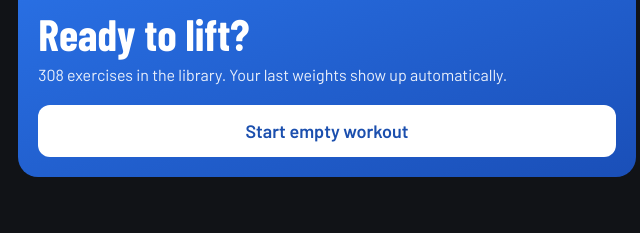
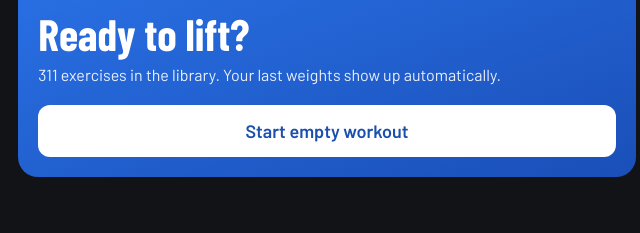
Before and after one commit to akukran/liftlog, a plain HTML site: page index.html in a window 1280 px wide. Shown: the part 258-491 px from the top of the page, 313-953 px from the left. Drawn offline with nearby package versions, Linux system fonts and the light colour scheme.

Commit message:
Add new exercises and update standards in index.html

```diff
--- a/index.html
+++ b/index.html
@@ -124,8 +124,8 @@ textarea{width:100%;min-height:200px;border-radius:12px;border:1px solid var(--l
 <script>
 {
 const RAW={
-Chest:"Barbell Bench Press|B;Incline Barbell Bench Press|B;Decline Barbell Bench Press|B;Close-Grip Bench Press|B;Paused Bench Press|B;Spoto Press|B;Floor Press|B;Landmine Chest Press|B;Dumbbell Bench Press|D;Incline Dumbbell Press|D;Decline Dumbbell Press|D;Dumbbell Fly|D;Incline Dumbbell Fly|D;Dumbbell Pullover|D;Squeeze Press|D;Machine Chest Press|M;Incline Machine Chest Press|M;Hammer Strength Chest Press|P;Pec Deck|M;Smith Machine Bench Press|S;Smith Machine Incline Press|S;Cable Fly|C;Low-to-High Cable Fly|C;High-to-Low Cable Fly|C;Single-Arm Cable Fly|C;Cable Chest Press|C;Push-Up|W;Weighted Push-Up|W;Deficit Push-Up|W;Chest Dip|W;Weighted Chest Dip|W;Plate-Loaded Chest Press|P;Plate-Loaded Incline Press|P;Plate-Loaded Decline Press|P;Plate-Loaded Wide Chest Press|P;Plate-Loaded Iso-Lateral Chest Press|P;Plate-Loaded Seated Dip|P",
-Back:"Deadlift|B;Barbell Row|B;Pendlay Row|B;Yates Row|B;Seal Row|B;T-Bar Row|B;Meadows Row|B;Rack Pull|B;Good Morning|B;Dumbbell Row|D;Chest-Supported Dumbbell Row|D;Kroc Row|D;Renegade Row|D;Pull-Up|W;Weighted Pull-Up|W;Chin-Up|W;Weighted Chin-Up|W;Neutral-Grip Pull-Up|W;Inverted Row|W;Back Extension|W;Weighted Back Extension|W;Superman Hold|W;Assisted Pull-Up|M;Lat Pulldown|C;Wide-Grip Lat Pulldown|C;Close-Grip Lat Pulldown|C;Neutral-Grip Lat Pulldown|C;Single-Arm Lat Pulldown|C;Straight-Arm Pulldown|C;Cable Pullover|C;Seated Cable Row|C;Wide-Grip Cable Row|C;Single-Arm Cable Row|C;Machine Row|M;Chest-Supported Machine Row|M;Hammer Strength Row|P;Machine Lat Pulldown|M;Plate-Loaded Lat Pulldown|P;Plate-Loaded High Row|P;Plate-Loaded Low Row|P;Plate-Loaded Iso-Lateral Row|P;Plate-Loaded Chest-Supported T-Bar Row|P;Plate-Loaded Pullover|P;Plate-Loaded Pull-Over Row|P;Plate-Loaded Back Extension|P",
+Chest:"Barbell Bench Press|B;Incline Barbell Bench Press|B;Decline Barbell Bench Press|B;Close-Grip Bench Press|B;Paused Bench Press|B;Spoto Press|B;Floor Press|B;Landmine Chest Press|B;Dumbbell Bench Press|D;Incline Dumbbell Press|D;Decline Dumbbell Press|D;Dumbbell Fly|D;Incline Dumbbell Fly|D;Dumbbell Pullover|D;Squeeze Press|D;Machine Chest Press|M;Incline Machine Chest Press|M;Hammer Strength Chest Press|P;Pec Deck|M;Machine Chest Fly|M;Smith Machine Bench Press|S;Smith Machine Incline Press|S;Cable Fly|C;Low-to-High Cable Fly|C;High-to-Low Cable Fly|C;Single-Arm Cable Fly|C;Cable Chest Press|C;Push-Up|W;Weighted Push-Up|W;Deficit Push-Up|W;Chest Dip|W;Weighted Chest Dip|W;Plate-Loaded Chest Press|P;Plate-Loaded Incline Press|P;Plate-Loaded Decline Press|P;Plate-Loaded Wide Chest Press|P;Plate-Loaded Iso-Lateral Chest Press|P;Plate-Loaded Seated Dip|P",
+Back:"Deadlift|B;Barbell Row|B;Pendlay Row|B;Yates Row|B;Seal Row|B;T-Bar Row|B;Meadows Row|B;Rack Pull|B;Good Morning|B;Dumbbell Row|D;Chest-Supported Dumbbell Row|D;Kroc Row|D;Renegade Row|D;Pull-Up|W;Weighted Pull-Up|W;Chin-Up|W;Weighted Chin-Up|W;Neutral-Grip Pull-Up|W;Inverted Row|W;Back Extension|W;Weighted Back Extension|W;Superman Hold|W;Assisted Pull-Up|M;Lat Pulldown|C;Wide-Grip Lat Pulldown|C;Close-Grip Lat Pulldown|C;Neutral-Grip Lat Pulldown|C;Single-Arm Lat Pulldown|C;Straight-Arm Pulldown|C;Cable Pullover|C;Seated Cable Row|C;Wide-Grip Cable Row|C;Single-Arm Cable Row|C;Machine Row|M;Chest-Supported Machine Row|M;Hammer Strength Row|P;Machine Lat Pulldown|M;Plate-Loaded Lat Pulldown|P;Plate-Loaded High Row|P;Plate-Loaded High-to-Low Row|P;Plate-Loaded Low Row|P;Plate-Loaded Iso-Lateral Row|P;Plate-Loaded Chest-Supported T-Bar Row|P;Plate-Loaded Pullover|P;Plate-Loaded Pull-Over Row|P;Plate-Loaded Back Extension|P",
 Shoulders:"Overhead Press|B;Push Press|B;Seated Barbell Press|B;Behind-the-Neck Press|B;Z Press|B;Bradford Press|B;Landmine Press|B;Upright Row|B;Dumbbell Shoulder Press|D;Seated Dumbbell Press|D;Arnold Press|D;Single-Arm Dumbbell Press|D;Lateral Raise|D;Seated Lateral Raise|D;Lean-Away Lateral Raise|D;Front Raise|D;Rear Delt Fly|D;Y-Raise|D;Machine Shoulder Press|M;Machine Lateral Raise|M;Reverse Pec Deck|M;Smith Machine Shoulder Press|S;Cable Lateral Raise|C;Cable Front Raise|C;Cable Rear Delt Fly|C;Face Pull|C;Cable Upright Row|C;Plate Front Raise|O;Handstand Push-Up|W;Pike Push-Up|W;Plate-Loaded Shoulder Press|P;Plate-Loaded Iso-Lateral Shoulder Press|P;Plate-Loaded Lateral Raise|P;Plate-Loaded Rear Delt Row|P",
 Traps:"Barbell Shrug|B;Snatch-Grip High Pull|B;Dumbbell Shrug|D;Farmer's Carry|D;Trap Bar Shrug|T;Smith Machine Shrug|S;Cable Shrug|C;Machine Shrug|M;Plate-Loaded Shrug|P",
 Biceps:"Barbell Curl|B;Drag Curl|B;EZ-Bar Curl|E;Preacher Curl|E;Reverse Curl|E;21s|E;Dumbbell Curl|D;Alternating Dumbbell Curl|D;Hammer Curl|D;Cross-Body Hammer Curl|D;Incline Dumbbell Curl|D;Dumbbell Preacher Curl|D;Concentration Curl|D;Spider Curl|D;Zottman Curl|D;Cable Curl|C;Bayesian Cable Curl|C;Rope Hammer Curl|C;Single-Arm Cable Curl|C;Machine Preacher Curl|M;Machine Bicep Curl|M;Plate-Loaded Preacher Curl|P;Plate-Loaded Bicep Curl|P",
@@ -135,7 +135,7 @@ Quads:"Back Squat|B;High-Bar Squat|B;Low-Bar Squat|B;Front Squat|B;Pause Squat|B
 Hamstrings:"Romanian Deadlift|B;Stiff-Leg Deadlift|B;Dumbbell Romanian Deadlift|D;Single-Leg Romanian Deadlift|D;Lying Leg Curl|M;Seated Leg Curl|M;Standing Leg Curl|M;Nordic Curl|W;Glute-Ham Raise|W;Cable Pull-Through|C;Kettlebell Swing|K;Stability Ball Leg Curl|O;Plate-Loaded Kneeling Leg Curl|P;Plate-Loaded Seated Leg Curl|P;Plate-Loaded Lying Leg Curl|P",
 Glutes:"Hip Thrust|B;Glute Bridge|B;Sumo Deadlift|B;Deficit Deadlift|B;Trap Bar Deadlift|T;Dumbbell Hip Thrust|D;Curtsy Lunge|D;Sumo Squat|D;Machine Hip Thrust|M;Glute Kickback Machine|M;Hip Abduction Machine|M;Hip Adduction Machine|M;Reverse Hyperextension|M;Smith Machine Hip Thrust|S;Cable Glute Kickback|C;Cable Hip Abduction|C;Single-Leg Hip Thrust|W;Frog Pump|W;Plate-Loaded Hip Thrust|P;Plate-Loaded Glute Kickback|P;Plate-Loaded Hip Abduction|P",
 Calves:"Standing Calf Raise|M;Seated Calf Raise|M;Leg Press Calf Raise|M;Donkey Calf Raise|M;Smith Machine Calf Raise|S;Single-Leg Calf Raise|D;Tibialis Raise|O;Plate-Loaded Standing Calf Raise|P;Plate-Loaded Seated Calf Raise|P;Plate-Loaded Donkey Calf Raise|P",
-Core:"Plank|W;Side Plank|W;Hanging Leg Raise|W;Hanging Knee Raise|W;Toes-to-Bar|W;Captain's Chair Leg Raise|W;Lying Leg Raise|W;Crunch|W;Decline Crunch|W;Sit-Up|W;Bicycle Crunch|W;Dead Bug|W;Hollow Hold|W;L-Sit|W;Dragon Flag|W;Mountain Climber|W;Cable Crunch|C;Pallof Press|C;Cable Woodchopper|C;Machine Crunch|M;Weighted Sit-Up|O;Ab Wheel Rollout|O;Russian Twist|O;Landmine Rotation|B;Suitcase Carry|D;Plate-Loaded Ab Crunch|P;Plate-Loaded Torso Rotation|P",
+Core:"Plank|W;Side Plank|W;Hanging Leg Raise|W;Hanging Knee Raise|W;Toes-to-Bar|W;Captain's Chair Leg Raise|W;Lying Leg Raise|W;Crunch|W;Decline Crunch|W;Sit-Up|W;Bicycle Crunch|W;Dead Bug|W;Hollow Hold|W;L-Sit|W;Dragon Flag|W;Mountain Climber|W;Cable Crunch|C;Pallof Press|C;Cable Woodchopper|C;Machine Crunch|M;Ab Crunch Machine|M;Weighted Sit-Up|O;Ab Wheel Rollout|O;Russian Twist|O;Landmine Rotation|B;Suitcase Carry|D;Plate-Loaded Ab Crunch|P;Plate-Loaded Torso Rotation|P",
 "Full body":"Power Clean|B;Hang Clean|B;Clean and Jerk|B;Snatch|B;Hang Snatch|B;Push Jerk|B;Thruster|B;Clean and Press|B;Dumbbell Thruster|D;Man Maker|D;Kettlebell Clean|K;Kettlebell Snatch|K;Kettlebell Goblet Squat|K;Turkish Get-Up|K;Sled Push|O;Sled Pull|O;Wall Ball|O;Battle Ropes|O;Burpee|W;Box Jump|W"};
 const EQ={B:'Barbell',D:'Dumbbell',M:'Machine',C:'Cable',W:'Bodyweight',S:'Smith machine',K:'Kettlebell',E:'EZ bar',T:'Trap bar',P:'Plate-loaded',O:'Other'};
 const MUSCLES=Object.keys(RAW);
@@ -249,7 +249,7 @@ setInterval(tickElapsed,1000);
 
 /* ---------- ranks ---------- */
 // Advanced-lifter standards (male). Number = est. 1RM ÷ bodyweight (dumbbells per hand); rN = reps; bN = (bodyweight + added) 1RM ÷ bodyweight.
-const STD_RAW="Barbell Bench Press=1.5;Incline Barbell Bench Press=1.3;Decline Barbell Bench Press=1.55;Close-Grip Bench Press=1.3;Paused Bench Press=1.4;Floor Press=1.35;Dumbbell Bench Press=.6;Incline Dumbbell Press=.5;Decline Dumbbell Press=.6;Dumbbell Fly=.3;Incline Dumbbell Fly=.28;Machine Chest Press=1.4;Incline Machine Chest Press=1.2;Hammer Strength Chest Press=1.5;Pec Deck=1.2;Smith Machine Bench Press=1.45;Smith Machine Incline Press=1.25;Cable Fly=.4;Push-Up=r50;Weighted Push-Up=b1.4;Chest Dip=b1.6;Weighted Chest Dip=b1.6;"
+const STD_RAW="Barbell Bench Press=1.5;Incline Barbell Bench Press=1.3;Decline Barbell Bench Press=1.55;Close-Grip Bench Press=1.3;Paused Bench Press=1.4;Floor Press=1.35;Dumbbell Bench Press=.6;Incline Dumbbell Press=.5;Decline Dumbbell Press=.6;Dumbbell Fly=.3;Incline Dumbbell Fly=.28;Machine Chest Press=1.4;Incline Machine Chest Press=1.2;Hammer Strength Chest Press=1.5;Pec Deck=1.2;Machine Chest Fly=1.2;Smith Machine Bench Press=1.45;Smith Machine Incline Press=1.25;Cable Fly=.4;Push-Up=r50;Weighted Push-Up=b1.4;Chest Dip=b1.6;Weighted Chest Dip=b1.6;"
 +"Deadlift=2.5;Barbell Row=1.3;Pendlay Row=1.2;T-Bar Row=1.4;Seal Row=1.1;Rack Pull=2.8;Good Morning=1.2;Dumbbell Row=.65;Chest-Supported Dumbbell Row=.5;Pull-Up=b1.5;Weighted Pull-Up=b1.5;Chin-Up=b1.55;Weighted Chin-Up=b1.55;Neutral-Grip Pull-Up=b1.5;Inverted Row=r30;Lat Pulldown=1.3;Wide-Grip Lat Pulldown=1.2;Close-Grip Lat Pulldown=1.3;Seated Cable Row=1.4;Machine Row=1.3;Hammer Strength Row=1.4;Straight-Arm Pulldown=.6;Back Extension=r30;"
 +"Overhead Press=1;Push Press=1.25;Seated Barbell Press=.95;Dumbbell Shoulder Press=.45;Seated Dumbbell Press=.45;Arnold Press=.4;Machine Shoulder Press=1;Smith Machine Shoulder Press=1;Lateral Raise=.25;Cable Lateral Raise=.15;Machine Lateral Raise=.6;Front Raise=.3;Rear Delt Fly=.25;Reverse Pec Deck=.9;Face Pull=.6;Upright Row=.9;Handstand Push-Up=r15;"
 +"Barbell Shrug=2.2;Dumbbell Shrug=.9;Trap Bar Shrug=2.4;Farmer's Carry=1;"
@@ -260,8 +260,8 @@ const STD_RAW="Barbell Bench Press=1.5;Incline Barbell Bench Press=1.3;Decline B
 +"Romanian Deadlift=1.9;Stiff-Leg Deadlift=1.8;Dumbbell Romanian Deadlift=.8;Lying Leg Curl=.9;Seated Leg Curl=1;Nordic Curl=r12;Glute-Ham Raise=r15;Kettlebell Swing=.6;"
 +"Hip Thrust=2.6;Glute Bridge=2.4;Sumo Deadlift=2.5;Trap Bar Deadlift=2.6;Machine Hip Thrust=2.5;Hip Abduction Machine=1.5;Hip Adduction Machine=1.5;Cable Glute Kickback=.4;"
 +"Standing Calf Raise=2;Seated Calf Raise=1.5;Leg Press Calf Raise=3;Smith Machine Calf Raise=1.8;Single-Leg Calf Raise=.5;"
-+"Cable Crunch=1.1;Hanging Leg Raise=r20;Toes-to-Bar=r20;Ab Wheel Rollout=r25;Sit-Up=r50;Crunch=r60;Plank=r180;"
-+"Plate-Loaded Chest Press=1.6;Plate-Loaded Incline Press=1.4;Plate-Loaded Decline Press=1.7;Plate-Loaded Wide Chest Press=1.5;Plate-Loaded Iso-Lateral Chest Press=1.6;Plate-Loaded Seated Dip=1.8;Plate-Loaded Lat Pulldown=1.3;Plate-Loaded High Row=1.3;Plate-Loaded Low Row=1.4;Plate-Loaded Iso-Lateral Row=1.4;Plate-Loaded Chest-Supported T-Bar Row=1.3;Plate-Loaded Pullover=.9;Plate-Loaded Shoulder Press=1.1;Plate-Loaded Iso-Lateral Shoulder Press=1.1;Plate-Loaded Lateral Raise=.6;Plate-Loaded Rear Delt Row=1;Plate-Loaded Shrug=2.4;Plate-Loaded Preacher Curl=.7;Plate-Loaded Bicep Curl=.75;Plate-Loaded Dip=1.8;Plate-Loaded Tricep Extension=.9;Plate-Loaded Leg Press=3.5;Plate-Loaded Hack Squat=2.4;Plate-Loaded Squat Machine=2.2;Linear Leg Press=3.2;Plate-Loaded Leg Extension=1.2;Plate-Loaded Kneeling Leg Curl=.5;Plate-Loaded Seated Leg Curl=.9;Plate-Loaded Lying Leg Curl=.85;Plate-Loaded Hip Thrust=2.5;Plate-Loaded Standing Calf Raise=2.5;Plate-Loaded Seated Calf Raise=1.6;Plate-Loaded Ab Crunch=1;"
++"Cable Crunch=1.1;Ab Crunch Machine=1.1;Machine Crunch=1.1;Hanging Leg Raise=r20;Toes-to-Bar=r20;Ab Wheel Rollout=r25;Sit-Up=r50;Crunch=r60;Plank=r180;"
++"Plate-Loaded Chest Press=1.6;Plate-Loaded Incline Press=1.4;Plate-Loaded Decline Press=1.7;Plate-Loaded Wide Chest Press=1.5;Plate-Loaded Iso-Lateral Chest Press=1.6;Plate-Loaded Seated Dip=1.8;Plate-Loaded Lat Pulldown=1.3;Plate-Loaded High Row=1.3;Plate-Loaded High-to-Low Row=1.3;Plate-Loaded Low Row=1.4;Plate-Loaded Iso-Lateral Row=1.4;Plate-Loaded Chest-Supported T-Bar Row=1.3;Plate-Loaded Pullover=.9;Plate-Loaded Shoulder Press=1.1;Plate-Loaded Iso-Lateral Shoulder Press=1.1;Plate-Loaded Lateral Raise=.6;Plate-Loaded Rear Delt Row=1;Plate-Loaded Shrug=2.4;Plate-Loaded Preacher Curl=.7;Plate-Loaded Bicep Curl=.75;Plate-Loaded Dip=1.8;Plate-Loaded Tricep Extension=.9;Plate-Loaded Leg Press=3.5;Plate-Loaded Hack Squat=2.4;Plate-Loaded Squat Machine=2.2;Linear Leg Press=3.2;Plate-Loaded Leg Extension=1.2;Plate-Loaded Kneeling Leg Curl=.5;Plate-Loaded Seated Leg Curl=.9;Plate-Loaded Lying Leg Curl=.85;Plate-Loaded Hip Thrust=2.5;Plate-Loaded Standing Calf Raise=2.5;Plate-Loaded Seated Calf Raise=1.6;Plate-Loaded Ab Crunch=1;"
 +"Power Clean=1.4;Hang Clean=1.4;Clean and Jerk=1.35;Snatch=1.1;Push Jerk=1.4;Thruster=1.15;Burpee=r40";
 const STD={};STD_RAW.split(';').forEach(p=>{const[n,v]=p.split('=');STD[slug(n)]=v[0]==='r'?{k:'r',a:+v.slice(1)}:v[0]==='b'?{k:'b',a:+v.slice(1)}:{k:'w',a:+v}});
 const FALL={};{const g={};for(const x of LIB){const s=STD[x.id];if(s&&s.k==='w')(g[x.muscle+'|'+x.equip]=g[x.muscle+'|'+x.equip]||[]).push(s.a)}for(const k in g){const a=g[k].sort((p,q)=>p-q);FALL[k]=a[Math.floor(a.length/2)]}}
```
